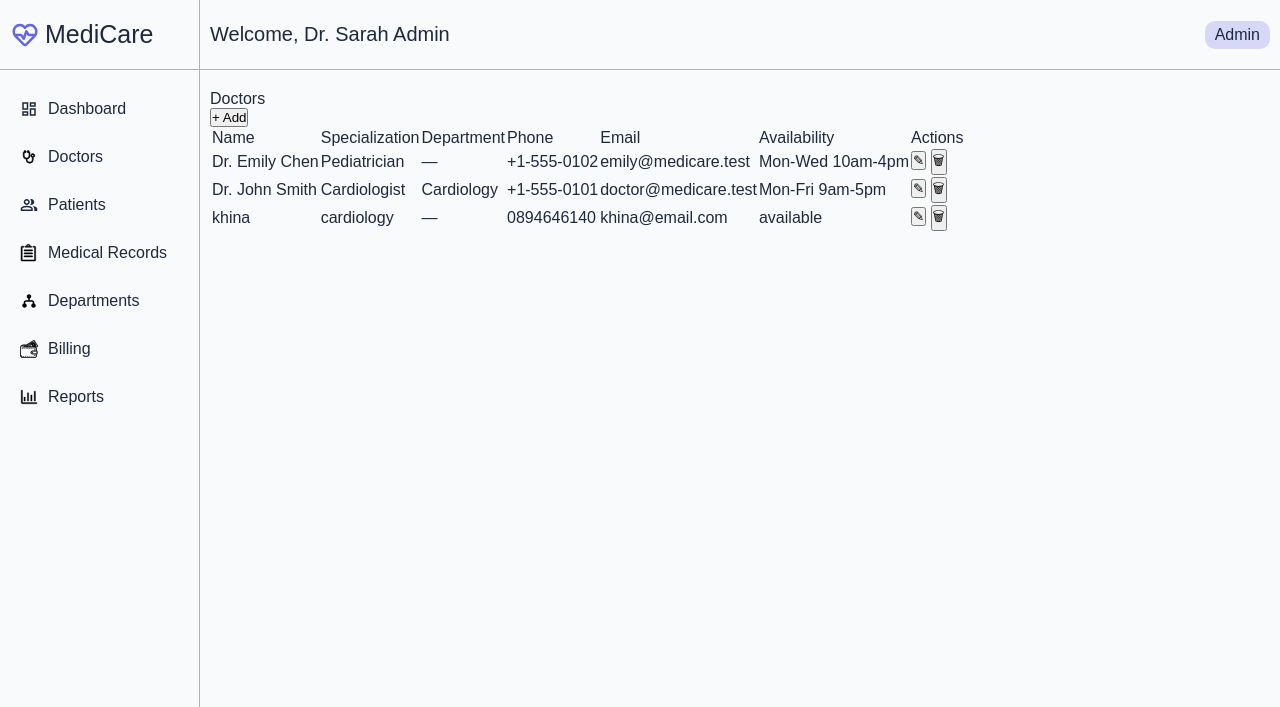
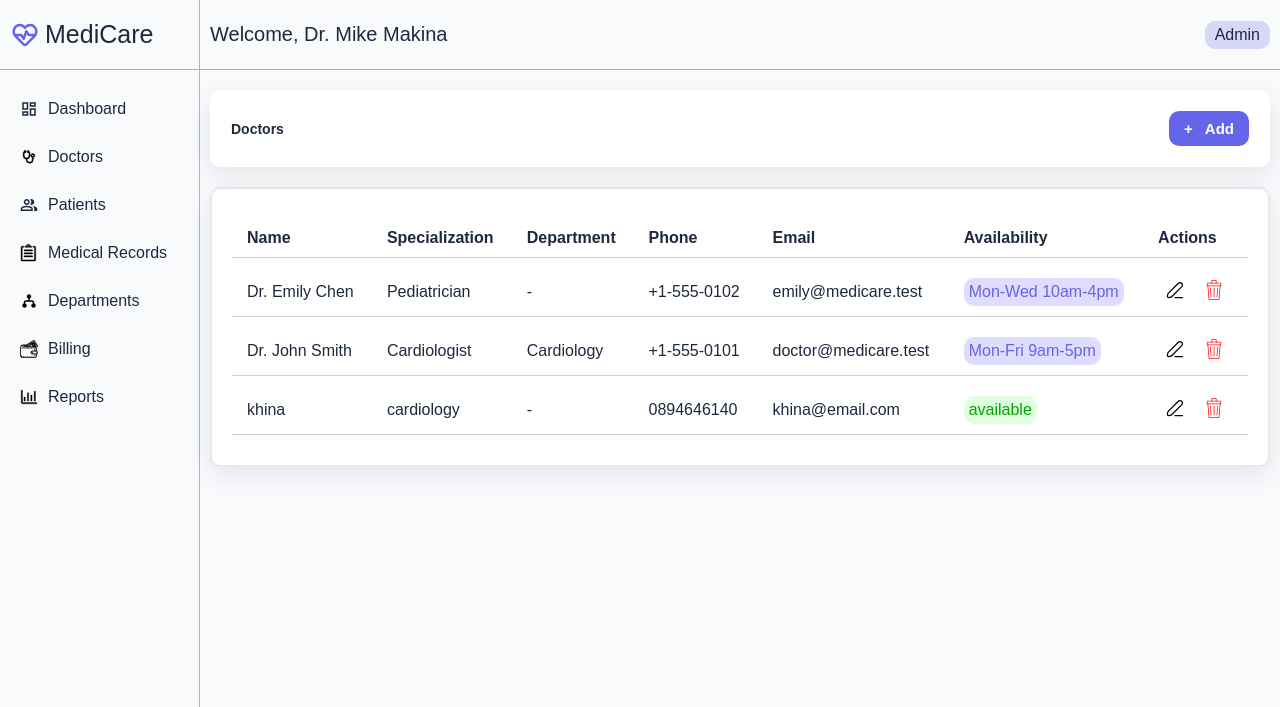
Before and after one commit to jjjjjess/WEBD-2200-FinalProject, a PHP site: page /doctors.php in a window 1280 px wide. Shown: the top 707 px of the page. Run offline with PHP 8.4, Linux system fonts and the light colour scheme.

Commit message:
modified the doctors page to the primary template

```diff
--- a/dashboard.css
+++ b/dashboard.css
@@ -150,7 +150,7 @@ body{
 }
 
 .bottom-section .right .stats .card {
-    /* border: solid 2px rgba(124, 47, 47, 0.096); */
+    border: solid 1px transparent;
     border-radius: 10px;
     background-color: white;
     display: flex;
--- a/doctors.php
+++ b/doctors.php
@@ -3,11 +3,9 @@
 <head>
     <meta charset="UTF-8">
     <meta name="viewport" content="width=device-width, initial-scale=1.0">
-    <title>Doctors</title>
-
+    <title>Document</title>
+    <link rel="stylesheet" href="billing.css">
     <link rel="stylesheet" href="dashboard.css">
-    <link rel="stylesheet" href="reports.css">
-
 </head>
 <body>
     <div class="container">
@@ -20,39 +18,52 @@
             </div>
             <div class="right">
                 <div class="user">
-                    Welcome, Dr. Sarah Admin
+                    Welcome, Dr. Mike Makina
                 </div>
+
                 <div class="role">
                     Admin
                 </div>
             </div>
         </div>
 
-         <div class="bottom-section">
+        <div class="bottom-section">
             <div class="left">
                 <ul>
                     <?php include('menu.php');?>
                 </ul>
-
-
 
                 <div class="logout">
                     <button>
                         <div class="icon">
                             <img src="images/logout2.svg" alt="logout icon">
                         </div>
+
                         Logout
                     </button>
                 </div>
             </div>
 
+
+
             <div class="right">
-                <div class="doctors">
-                    <div class="header">
-                        <div class="title">Doctors</div>
-                        <button class="add-btn">+ Add</button>
+
+                <div class="stats">
+                    <div class="card">
+                        <div class="card-left">
+                            <div class="title">
+                                Doctors
+                            </div>
+                        </div>
+
+                        <button class="add-bill">
+                            <span>+</span>
+                            <span>Add</span>
+                        </button>
                     </div>
+                </div>
 
+                <div class="appointments">
                     <div class="table">
                         <table>
                             <tr class="t-header">
@@ -66,54 +77,91 @@
                             </tr>
 
                             <tr>
-                                <td>Dr. Emily Chen</td>
-                                <td>Pediatrician</td>
-                                <td>—</td>
-                                <td>+1-555-0102</td>
-                                <td class="email">emily@medicare.test</td>
-                                <td>Mon-Wed 10am-4pm</td>
                                 <td>
-                                    <div class="actions">
-                                        <button class="edit">✎</button>
-                                        <button class="delete">🗑</button>
+                                    Dr. Emily Chen
+                                </td>
+                                <td>
+                                    Pediatrician
+                                </td>
+                                <td>
+                                    -
+                                </td>
+                                <td>
+                                    +1-555-0102
+                                </td>
+                                <td>
+                                    emily@medicare.test
+                                </td>
+                                <td>
+                                    <div class="status" style="color: rgb(101, 101, 233);">
+                                        Mon-Wed 10am-4pm
                                     </div>
+                                </td>
+                                <td class="edit-delete-icons">
+                                    <img src="images/edit.svg" alt="edit image">
+                                    <img src="images/bin.svg" alt="bin image">
+                                </td>
+                            </tr>
+
+
+                            <tr>
+                                <td>
+                                    Dr. John Smith
+                                </td>
+                                <td>
+                                    Cardiologist
+                                </td>
+                                <td>
+                                    Cardiology
+                                </td>
+                                <td>
+                                    +1-555-0101
+                                </td>
+                                <td>
+                                    doctor@medicare.test
+                                </td>
+                                <td>
+                                    <div class="status" style="color: rgb(101, 101, 233);">
+                                        Mon-Fri 9am-5pm
+                                    </div>
+                                </td>
+                                <td class="edit-delete-icons">
+                                    <img src="images/edit.svg" alt="edit image">
+                                    <img src="images/bin.svg" alt="bin image">
                                 </td>
                             </tr>
 
                             <tr>
-                                <td>Dr. John Smith</td>
-                                <td>Cardiologist</td>
-                                <td>Cardiology</td>
-                                <td>+1-555-0101</td>
-                                <td class="email">doctor@medicare.test</td>
-                                <td>Mon-Fri 9am-5pm</td>
                                 <td>
-                                    <div class="actions">
-                                        <button class="edit">✎</button>
-                                        <button class="delete">🗑</button>
+                                    khina
+                                </td>
+                                <td>
+                                    cardiology
+                                </td>
+                                <td>
+                                    -
+                                </td>
+                                <td>
+                                    0894646140
+                                </td>
+                                <td>
+                                    khina@email.com
+                                </td>
+                                <td>
+                                    <div class="status" style="background: rgb(223, 255, 223);color:rgb(3, 163, 3);">
+                                        available
                                     </div>
+                                </td>
+                                <td class="edit-delete-icons">
+                                    <img src="images/edit.svg" alt="edit image">
+                                    <img src="images/bin.svg" alt="bin image">
                                 </td>
                             </tr>
 
-                            <tr>
-                                <td>khina</td>
-                                <td>cardiology</td>
-                                <td>—</td>
-                                <td>0894646140</td>
-                                <td class="email">khina@email.com</td>
-                                <td>available</td>
-                                <td>
-                                    <div class="actions">
-                                        <button class="edit">✎</button>
-                                        <button class="delete">🗑</button>
-                                    </div>
-                                </td>
-                            </tr>
                         </table>
                     </div>
                 </div>
             </div>
         </div>
-    </div>
 </body>
 </html>
```
